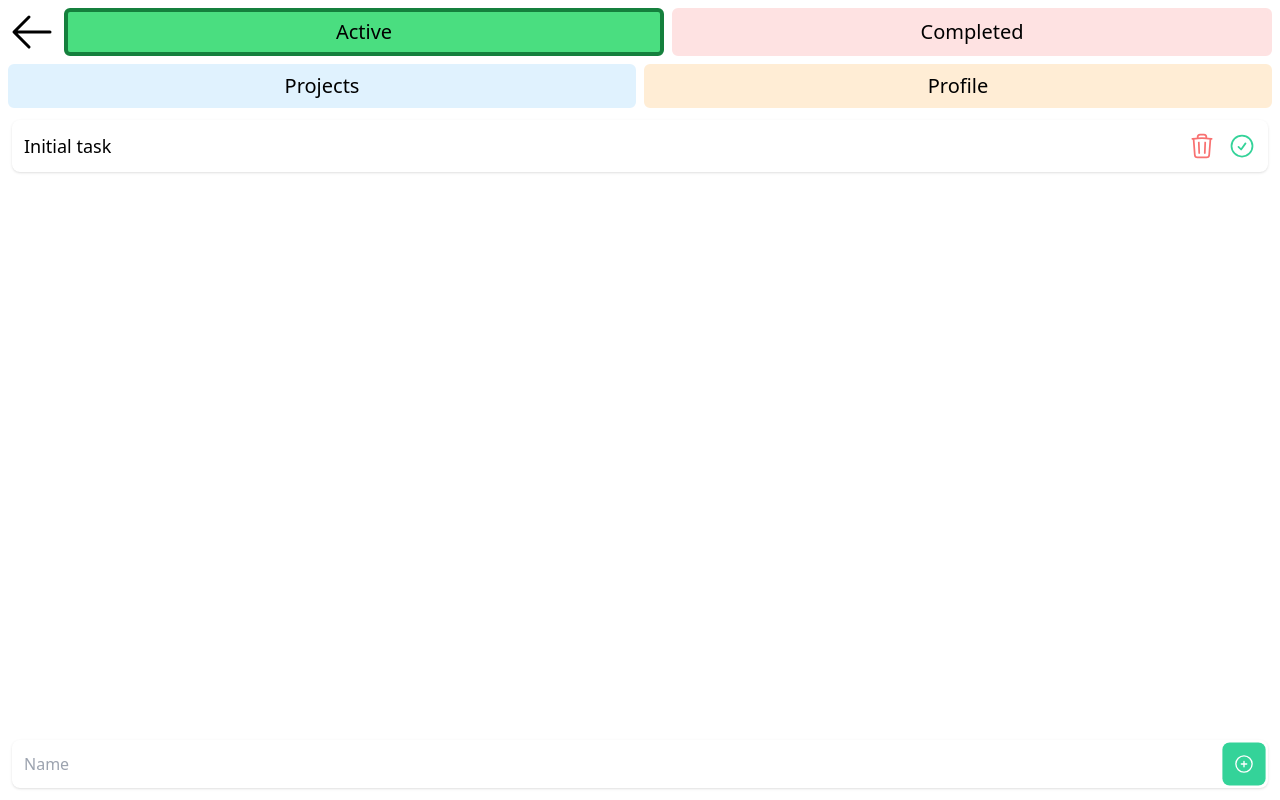
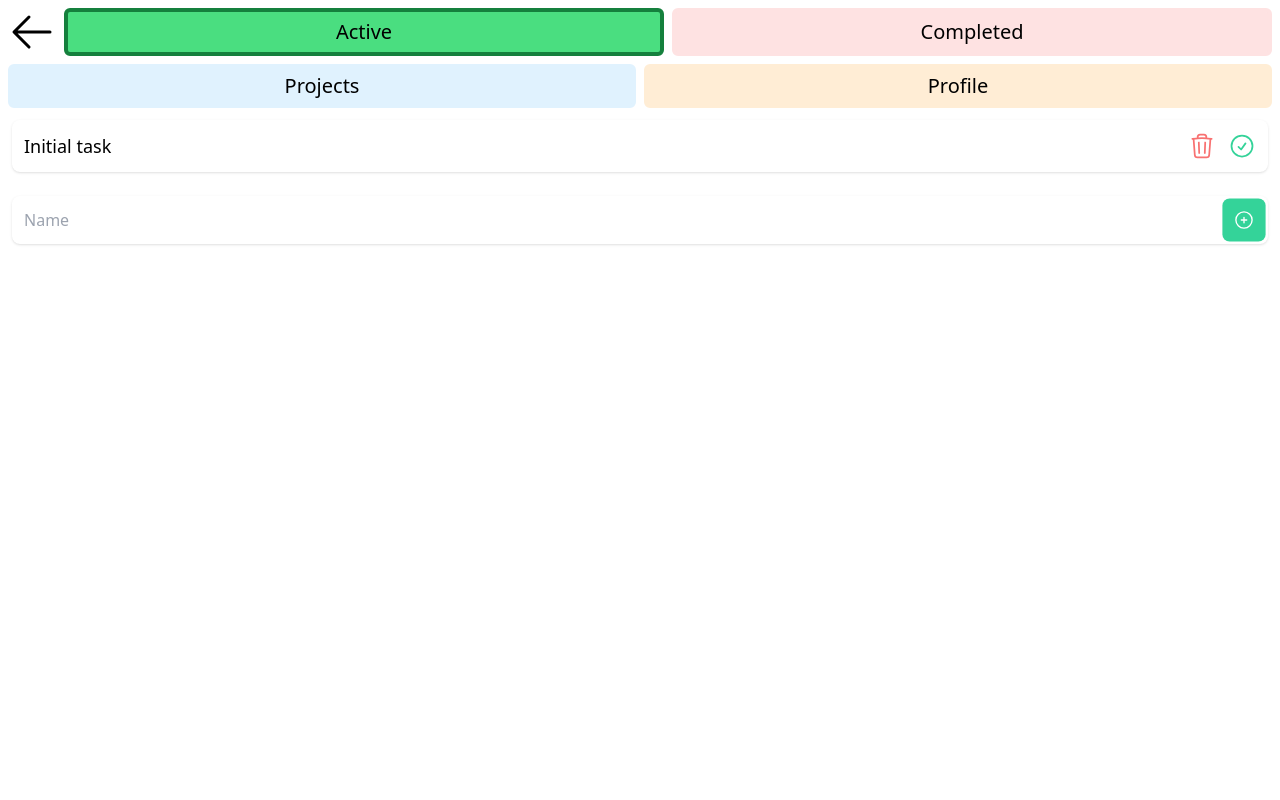
Before and after one commit to YangKai232323/taskListTry, a React (Vite) app: page / in a window 1280 px wide. Built offline with nearby package versions, Linux system fonts and the light colour scheme.

Commit message:
fix: last invisible element now visible

```diff
--- a/src/App.tsx
+++ b/src/App.tsx
@@ -113,7 +113,7 @@ function App() {
         )
     } else if (currentPage === PageType.Active) {
         return (
-            <div className="flex h-screen flex-col">
+            <div className="flex h-[100dvh] flex-col">
                 <Navigation
                     addLastPage={(page) => {
                         addLastPage(page)
--- a/src/TaskAdd.tsx
+++ b/src/TaskAdd.tsx
@@ -13,8 +13,7 @@ export function TaskAdd({ tasks, onAdd }: Props) {
     const [isValid, setIsValid] = useState(true)
 
     return (
-        <div className="absolute bottom-0 w-full bg-white p-3">
-            <div className="flex justify-between gap-3 rounded-lg shadow">
+        <div className="m-3 flex justify-between gap-3 rounded-lg shadow">
             <input
                 value={inputTaskName}
                 id="taskInput"
@@ -24,9 +23,7 @@ export function TaskAdd({ tasks, onAdd }: Props) {
                 onInput={(event: any) => {
                     setInputTaskName(event.target.value)
                     if (
-                            tasks.find(
-                                (task) => task.name === event.target.value
-                            )
+                        tasks.find((task) => task.name === event.target.value)
                     ) {
                         setIsValid(false)
                     } else {
@@ -55,6 +52,5 @@ export function TaskAdd({ tasks, onAdd }: Props) {
                 </p>
             )}
         </div>
-        </div>
     )
 }
```
Lines whose indentation alone changed are shown as unchanged.
